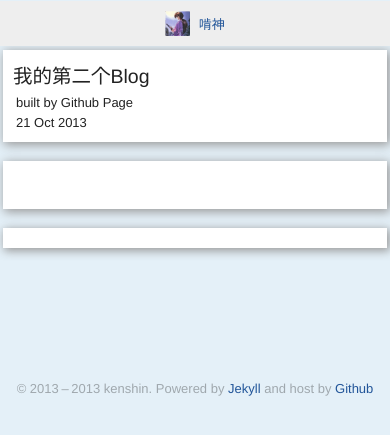
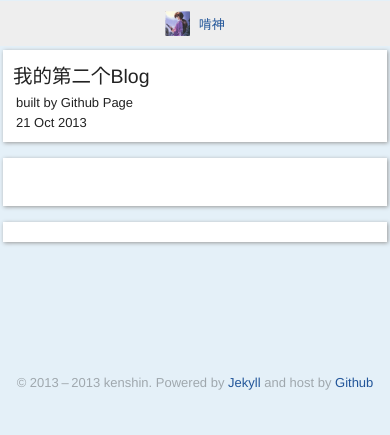
Before and after one commit to kenshinlin/archives, a Jekyll site: the page built from _posts/2013-10-21-secndPost.html, in a window 390 px wide. Shown: the top 435 px of the page. Built offline with Jekyll 4.4.1, drawn with Linux system fonts in a browser that asks for light colours; comment, search, counter and statistics services are not loaded.

Commit message:
Update style.css

```diff
--- a/css/style.css
+++ b/css/style.css
@@ -125,11 +125,11 @@ p{
     display:none;
   }
   .idx-article-list li{
-    box-shadow:2px 2px 10px 1px #999;
-    -webkit-box-shadow:2px 2px 10px 1px #999;
+    box-shadow:1px 1px 4px 0px #999;
+    -webkit-box-shadow:1px 1px 4px 0px #999;
     padding:10px;
     background:#fff;
-    margin:5px 5px 0;
+    margin:-3px 5px 0;
   }
   .wrap{
     width:100%;
@@ -153,21 +153,21 @@ p{
     background: #fff;
 padding: 10px;
 margin: 0 3px 0px;
-box-shadow: 2px 2px 10px 1px #999;
--webkit-box-shadow:2px 2px 10px 1px #999;
+box-shadow: 1px 1px 4px 0px #999;
+-webkit-box-shadow:1px 1px 4px 0px #999;
   }
   .share{
     background: #fff;
 padding: 0 3px 10px;
-margin: 0 3px 0px;
-box-shadow: 2px 2px 10px 1px #999;
--webkit-box-shadow:2px 2px 10px 1px #999;
+margin: -3px 3px 0px;
+box-shadow: 1px 1px 4px 0px #999;
+-webkit-box-shadow:1px 1px 4px 0px #999;
   }
   #disqus_thread{
     background: #fff;
 padding: 10px 5px 10px;
-margin: 0 3px 10px;
-box-shadow: 2px 2px 10px 1px #999;
--webkit-box-shadow:2px 2px 10px 1px #999;
+margin: -3px 3px 10px;
+box-shadow: 1px 1px 4px 0px #999;
+-webkit-box-shadow:1px 1px 4px 0px #999;
   }
 }
```
